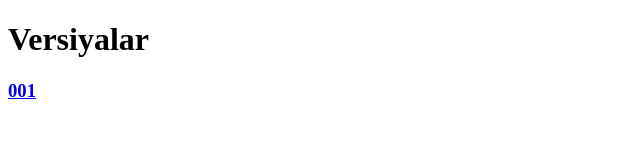
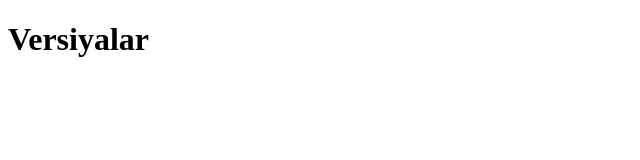
Before and after one commit to versiyalar/Versiya, a plain HTML site: page index.html in a window 1280 px wide. Shown: the full height of the page, 0-640 px from the left. Drawn offline with Linux system fonts and the light colour scheme.

Commit message:
update index.html

```diff
--- a/index.html
+++ b/index.html
@@ -4,5 +4,3 @@
     <h1>Versiyalar</h1>
 </body>
 </html>
-
-<h3><a href="https://0-0-1.netlify.app/">001</a></h3>
```
